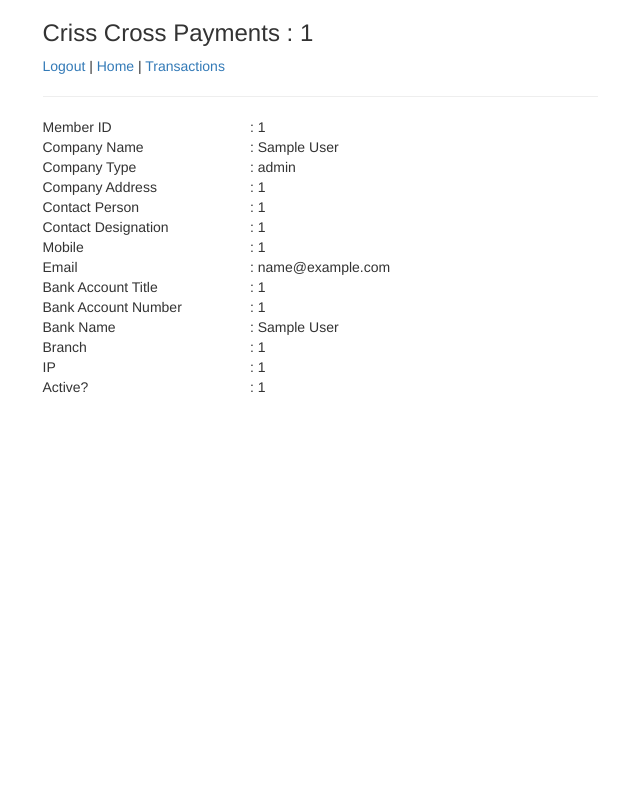
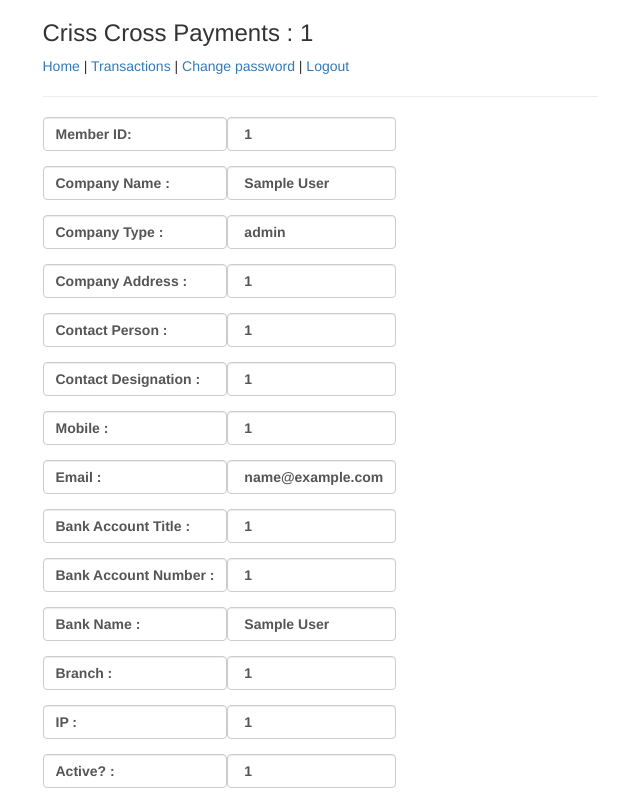
Before and after one commit to abdullah-sust/CrissCrossComputers, a PHP site: page /memberpage.php in a window 1280 px wide. Shown: the whole page, without its empty margins (320-960 px from the left). Before the commit the page ends 393 px from the top, so only its background shows below. Run offline with PHP 8.4, Linux system fonts and the light colour scheme; the visitor is signed in with stand-in values (Sample User, id 1); some libraries are stand-ins or nearby versions.

Commit message:
3rdCommit

```diff
--- a/index.php
+++ b/index.php
@@ -22,9 +22,8 @@
 	    <div class="col-xs-12 col-sm-8 col-md-6 col-sm-offset-2 col-md-offset-3">
 			<form id="register" role="form" method="post" action="return validateForm()" autocomplete="off" name="register">
 				<h3>Merchant Registration at Criss Cross Computers</h3>
-				<p>Already a member? <a href='login.php'>Login</a></p>
+				<p >Already a member?<a href='login.php'>Login</a></p>
 				<hr>
-
 
 				<div class="form-group">
 					<input type="text" name="companyName" id="companyName" class="form-control input-lg" placeholder="Company Name" value="" tabindex="1">
--- a/loginAuth.php
+++ b/loginAuth.php
@@ -29,7 +29,7 @@
 
 			$password=MD5($password);
 
-			$query="SELECT * FROM members WHERE ( memberID='$companyName' ) AND password='$password'";   //   OR companyName='$companyName' OR email='$companyName'
+			$query="SELECT * FROM members WHERE ( memberID='$companyName' ) AND password='$password'"; //   OR companyName='$companyName' OR email='$companyName'
 			$result=$conn->query($query);
 
 				if($result->num_rows >0)
@@ -60,7 +60,8 @@
 				}
 				else
 				{
-					header("Location: index.php");
+					//$_SESSION['msg']='Id or Password might be wrong';
+					header("Location: login.php");
 				}
 				$conn->close();
 		}
--- a/memberTransaction.php
+++ b/memberTransaction.php
@@ -34,7 +34,7 @@
     <div class="row">
 
     <h3>Criss Cross Payments : <?php echo $memberID;?></h3>
-      <p><a href='logout.php'>Logout</a> | <a href='memberpage.php'>Home</a> | <a href='memberTransaction.php'>Transactions</a></p>
+      <p><a href='memberpage.php'>Home</a> | <a href='changePassword.php'>Change password</a> | <a href='logout.php'>Logout</a></p>
       <hr>
 
         <div class="col-md-10 col-md-offset-1">
--- a/memberpage.php
+++ b/memberpage.php
@@ -19,12 +19,181 @@
 <body>
 <div class="container">
 	<div class="row">
-	    <div class="col-xs-12 col-sm-8 col-md-6 col-sm-offset-2 col-md-offset-3">
+	    <div class="col-xs-12 col-sm-8 col-md-6 col-sm-offset-2 col-md-offset-3" >
 			<h3>Criss Cross Payments : <?php echo $_SESSION['memberID'];?></h3>
-			<p><a href='logout.php'>Logout</a> | <a href='memberpage.php'>Home</a> | <a href='memberTransaction.php'>Transactions</a></p>
+			<p><a href='memberpage.php'>Home</a> | <a href='memberTransaction.php'>Transactions</a> | <a href='changePassword.php'>Change password</a> | <a href='logout.php'>Logout</a></p>
 			<hr>
 
-			<table width='75%'><tr><td>Member ID</td><td>:&nbsp;<?php echo $_SESSION['memberID'];?></td></tr><tr><td>Company Name</td><td>:&nbsp;<?php echo $_SESSION['companyName'];?></td></tr><tr><td>Company Type</td><td>:&nbsp;<?php echo $_SESSION['companyType'] ;?></td></tr><tr><td>Company Address</td><td>:&nbsp;<?php echo $_SESSION['companyAddress'] ;?></td></tr><tr><td>Contact Person</td><td>:&nbsp;<?php echo $_SESSION['contactPerson'] ;?></td></tr><tr><td>Contact Designation</td><td>:&nbsp;<?php echo $_SESSION['contactDesignation'] ;?></td></tr><tr><td>Mobile</td><td>:&nbsp;<?php echo $_SESSION['mobile'] ;?></td></tr><tr><td>Email</td><td>:&nbsp;<?php echo $_SESSION['email'] ;?></td></tr><tr><td>Bank Account Title</td><td>:&nbsp;<?php echo $_SESSION['bankAccountTitle'] ;?></td></tr><tr><td>Bank Account Number</td><td>:&nbsp;<?php echo $_SESSION['bankAccountNumber'] ;?></td></tr><tr><td>Bank Name</td><td>:&nbsp;<?php echo $_SESSION['bankName'] ;?></td></tr><tr><td>Branch</td><td>:&nbsp;<?php echo $_SESSION['branch'] ;?></td></tr><tr><td>IP</td><td>:&nbsp;<?php echo $_SESSION['ip'] ;?></td></tr><tr><td>Active?</td><td>:&nbsp;<?php echo $_SESSION['active'] ;?></td></tr></table>
+			<table>
+				<tr>
+					<td>
+						<div class="form-group">
+	    					<label style="height: auto; " class="form-control" placeholder="Message">Member ID:</label>
+	    				</div>
+					</td>
+					<td>
+						<div class="form-group">
+	    					<label style="height: auto;" class="form-control" placeholder="Message">&nbsp;<?php echo $_SESSION['memberID'];?></label>
+	    				</div>
+					</td>
+				</tr>
+				<tr>
+					<td>
+						<div class="form-group">
+	    					<label style="height: auto; " class="form-control" placeholder="Message">Company Name	: </label>
+	    				</div>
+					</td>
+					<td>
+						<div class="form-group">
+	    					<label style="height: auto; " class="form-control" placeholder="Message">&nbsp;<?php echo $_SESSION['companyName'];?></label>
+	    				</div>
+					</td>
+				</tr>
+				<tr>
+					<td>
+						<div class="form-group">
+	    					<label style="height: auto;" class="form-control" placeholder="Message">Company Type	: </label>
+	    				</div>
+					</td>
+					<td>
+						<div class="form-group">
+	    					<label style="height: auto;" class="form-control" placeholder="Message">&nbsp;<?php echo $_SESSION['companyType'];?></label>
+	    				</div>
+					</td>
+				</tr>
+				<tr>
+					<td>
+						<div class="form-group">
+	    					<label style="height: auto;" class="form-control" placeholder="Message">Company Address	:</label>
+	    				</div>
+					</td>
+					<td>
+						<div class="form-group">
+	    					<label style="height: auto;" class="form-control" placeholder="Message">&nbsp;<?php echo $_SESSION['companyAddress'];?></label>
+	    				</div>
+					</td>
+				</tr>
+				<tr>
+					<td>
+						<div class="form-group">
+	    					<label style="height: auto;" class="form-control" placeholder="Message">Contact Person	:</label>
+	    				</div>
+					</td>
+					<td>
+						<div class="form-group">
+	    					<label style="height: auto;" class="form-control" placeholder="Message">&nbsp;<?php echo $_SESSION['contactPerson'];?></label>
+	    				</div>
+					</td>
+				</tr>
+				<tr>
+					<td>
+						<div class="form-group">
+	    					<label style="height: auto;" class="form-control" placeholder="Message">Contact Designation :</label>
+	    				</div>
+					</td>
+					<td>
+						<div class="form-group">
+	    					<label style="height: auto;" class="form-control" placeholder="Message">&nbsp;<?php echo $_SESSION['contactDesignation'];?></label>
+	    				</div>
+					</td>
+				</tr>
+				<tr>
+					<td>
+						<div class="form-group">
+	    					<label style="height: auto;" class="form-control" placeholder="Message">Mobile :</label>
+	    				</div>
+					</td>
+					<td>
+						<div class="form-group">
+	    					<label style="height: auto;" class="form-control" placeholder="Message">&nbsp;<?php echo $_SESSION['mobile'];?></label>
+	    				</div>
+					</td>
+				</tr>
+				<tr>
+					<td>
+						<div class="form-group">
+	    					<label style="height: auto;" class="form-control" placeholder="Message">Email :</label>
+	    				</div>
+					</td>
+					<td>
+						<div class="form-group">
+	    					<label style="height: auto;" class="form-control" placeholder="Message">&nbsp;<?php echo $_SESSION['email'];?></label>
+	    				</div>
+					</td>
+				</tr>
+				<tr>
+					<td>
+						<div class="form-group">
+	    					<label style="height: auto;" class="form-control" placeholder="Message">Bank Account Title :</label>
+	    				</div>
+					</td>
+					<td>
+						<div class="form-group">
+	    					<label style="height: auto;" class="form-control" placeholder="Message">&nbsp;<?php echo $_SESSION['bankAccountTitle'];?></label>
+	    				</div>
+					</td>
+				</tr>
+				<tr>
+					<td>
+						<div class="form-group">
+	    					<label style="height: auto;" class="form-control" placeholder="Message">Bank Account Number :</label>
+	    				</div>
+					</td>
+					<td>
+						<div class="form-group">
+	    					<label style="height: auto;" class="form-control" placeholder="Message">&nbsp;<?php echo $_SESSION['bankAccountNumber'];?></label>
+	    				</div>
+					</td>
+				</tr>
+				<tr>
+					<td>
+						<div class="form-group">
+	    					<label style="height: auto;" class="form-control" placeholder="Message">Bank Name	:</label>
+	    				</div>
+					</td>
+					<td>
+						<div class="form-group">
+	    					<label style="height: auto;" class="form-control" placeholder="Message">&nbsp;<?php echo $_SESSION['bankName'];?></label>
+	    				</div>
+					</td>
+				</tr>
+				<tr>
+					<td>
+						<div class="form-group">
+	    					<label style="height: auto;" class="form-control" placeholder="Message">Branch :</label>
+	    				</div>
+					</td>
+					<td>
+						<div class="form-group">
+	    					<label style="height: auto;" class="form-control" placeholder="Message">&nbsp;<?php echo $_SESSION['branch'];?></label>
+	    				</div>
+					</td>
+				</tr>
+				<tr>
+					<td>
+						<div class="form-group">
+	    					<label style="height: auto;" class="form-control" placeholder="Message">IP :</label>
+	    				</div>
+					</td>
+					<td>
+						<div class="form-group">
+	    					<label style="height: auto;" class="form-control" placeholder="Message">&nbsp;<?php echo $_SESSION['ip'];?></label>
+	    				</div>
+					</td>
+				</tr>
+				<tr>
+					<td>
+						<div class="form-group">
+	    					<label style="height: auto;" class="form-control" placeholder="Message">Active? :</label>
+	    				</div>
+					</td>
+					<td>
+						<div class="form-group">
+	    					<label style="height: auto;" class="form-control" placeholder="Message">&nbsp;<?php echo $_SESSION['active'];?></label>
+	    				</div>
+					</td>
+				</tr>
+			</table>
 		</div>
 	</div>
 </div>
```
Also changed, not shown: changePassword.php (added, +62 -0 lines), changePasswordAuth.php (added, +81 -0 lines).
